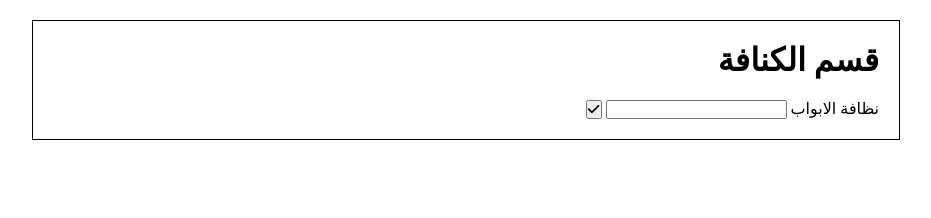
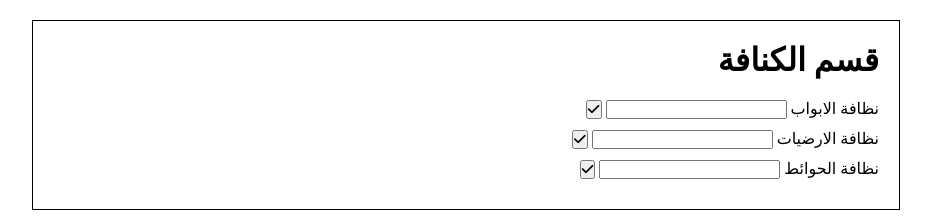
Before and after one commit to Hossam5000/QualityApp, a website: page index.html in a window 1280 px wide. Shown: the whole page, without its empty margins (174-1105 px from the left). Drawn offline with Linux system fonts and the light colour scheme.

Commit message:
adding some questions

```diff
--- a/index.html
+++ b/index.html
@@ -12,12 +12,24 @@
 <body>
     <div class="container">
         <div class="questions">
-            <div class="question1">
-                <h1>قسم الكنافة</h1>
+            <h1>قسم الكنافة</h1>
+            <div class="question">
                 <button id="btn"><i class="fa-sharp fa-solid fa-check"></i></button>
                 <input type="text" name="" id="input">
                 <span class="item">نظافة الابواب</span>
-            </div><!--./question1-->
+            </div><!--./question-->
+
+            <div class="question">
+                <button id="btn"><i class="fa-sharp fa-solid fa-check"></i></button>
+                <input type="text" name="" id="input">
+                <span class="item">نظافة الارضيات</span>
+            </div><!--./question-->
+
+            <div class="question">
+                <button id="btn"><i class="fa-sharp fa-solid fa-check"></i></button>
+                <input type="text" name="" id="input">
+                <span class="item">نظافة الحوائط</span>
+            </div><!--./question-->
         </div><!--./questions-->
     </div><!--./container-->
     <script src="main.js"></script>
--- a/style.css
+++ b/style.css
@@ -27,3 +27,7 @@ body {
 h1 {
     margin-bottom: 20px;
 }
+
+.container .question {
+    margin: 10px 0;
+}
```
